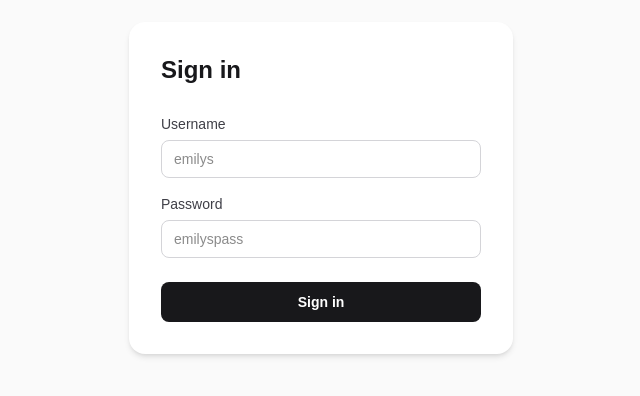
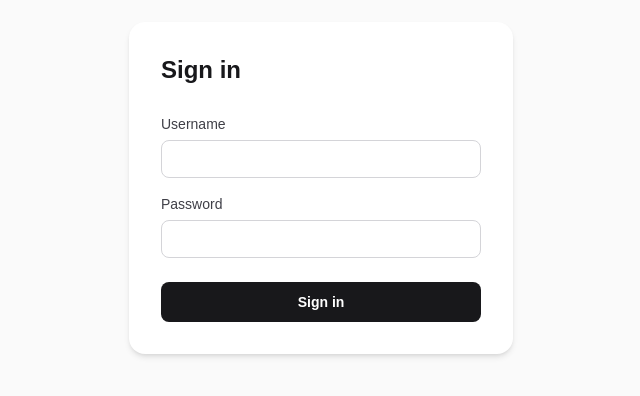
Before and after one commit to Aluminaze/e-commerce-v2, a Next.js app: page /login in a window 1280 px wide. Shown: the part 212-608 px from the top of the page, without its empty margins (319-959 px from the left). Built offline with nearby package versions, Linux system fonts and the light colour scheme.

Commit message:
update login form

```diff
--- a/src/features/auth/ui/login-form.tsx
+++ b/src/features/auth/ui/login-form.tsx
@@ -51,7 +51,6 @@ export const LoginForm: FC = () => {
 					type='text'
 					value={username}
 					onChange={(e) => setUsername(e.target.value)}
-					placeholder='emilys'
 					className='rounded-lg border border-zinc-300 px-3 py-2 text-sm outline-none focus:border-zinc-500 focus:ring-2 focus:ring-zinc-200'
 					required
 				/>
@@ -69,7 +68,6 @@ export const LoginForm: FC = () => {
 					type='password'
 					value={password}
 					onChange={(e) => setPassword(e.target.value)}
-					placeholder='emilyspass'
 					className='rounded-lg border border-zinc-300 px-3 py-2 text-sm outline-none focus:border-zinc-500 focus:ring-2 focus:ring-zinc-200'
 					required
 				/>
```
